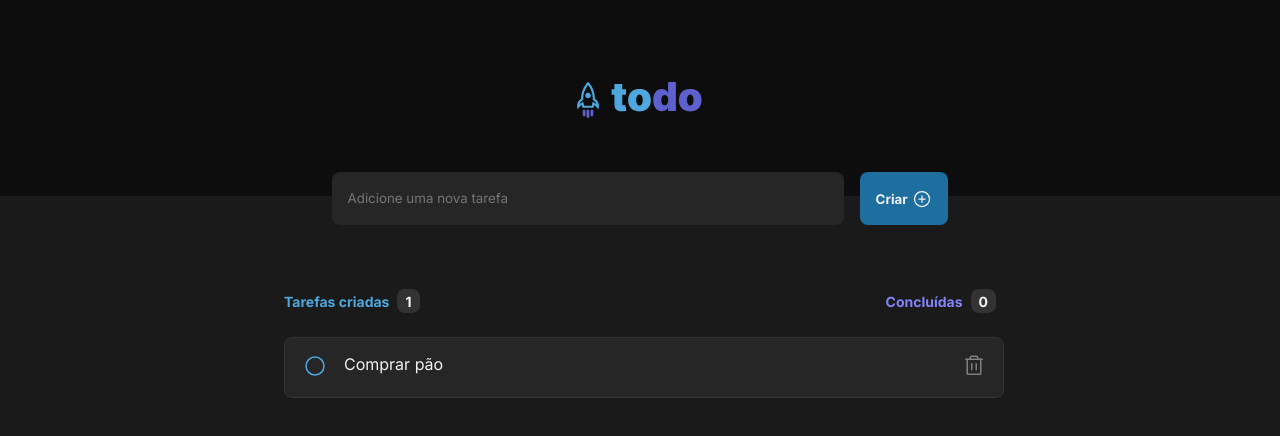
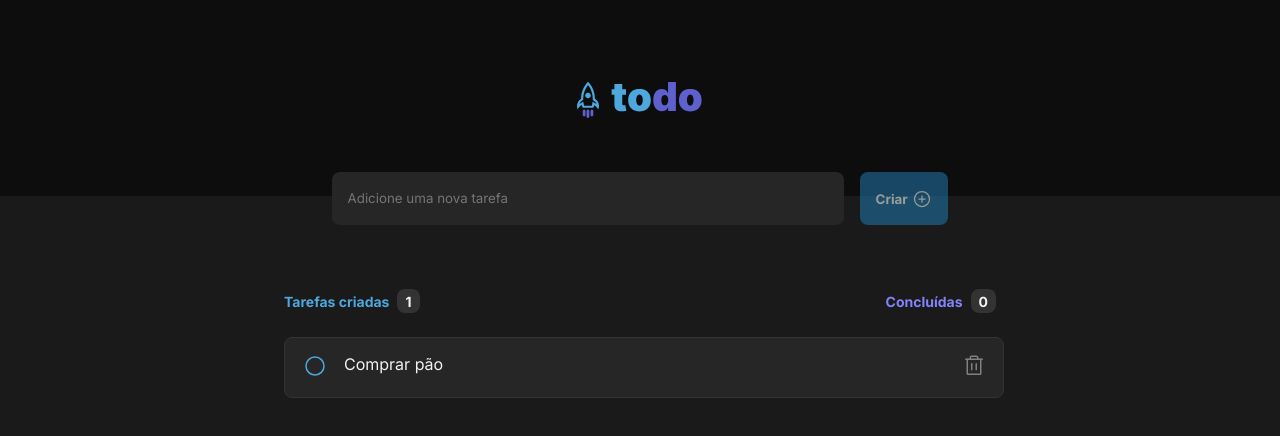
Before and after one commit to uitalorss/todo-list, a React (Vite) app: page / in a window 1280 px wide. Shown: the top 436 px of the page. Built offline with nearby package versions, Linux system fonts and the light colour scheme.

Commit message:
validação do formulario

```diff
--- a/src/App.jsx
+++ b/src/App.jsx
@@ -27,8 +27,12 @@ export function App() {
       description: inputTask,
       completed: false
     }]
-    setTasks(newTask)
+    setTasks(newTask);
+    setInputTask('');
   }
+
+  let inputEmpty = inputTask.length === 0;
+
   return (
     <>
     <header className={styles.header}>
@@ -41,8 +45,9 @@ export function App() {
         value={inputTask}
         placeholder='Adicione uma nova tarefa'
         onChange={handleInputChange}
+        required
       />
-      <button onClick={handleCreateNewTask}>
+      <button disabled={inputEmpty} onClick={handleCreateNewTask}>
         Criar <PlusCircle  size={20}/></button>
     </form>
       <TaskList tasks={tasks}/>
--- a/src/App.module.css
+++ b/src/App.module.css
@@ -36,3 +36,8 @@
   cursor: pointer;
   transition: background-color .1s;
 }
+
+.newTask button:disabled{
+  opacity: 0.6;
+  cursor: not-allowed;
+}
```
